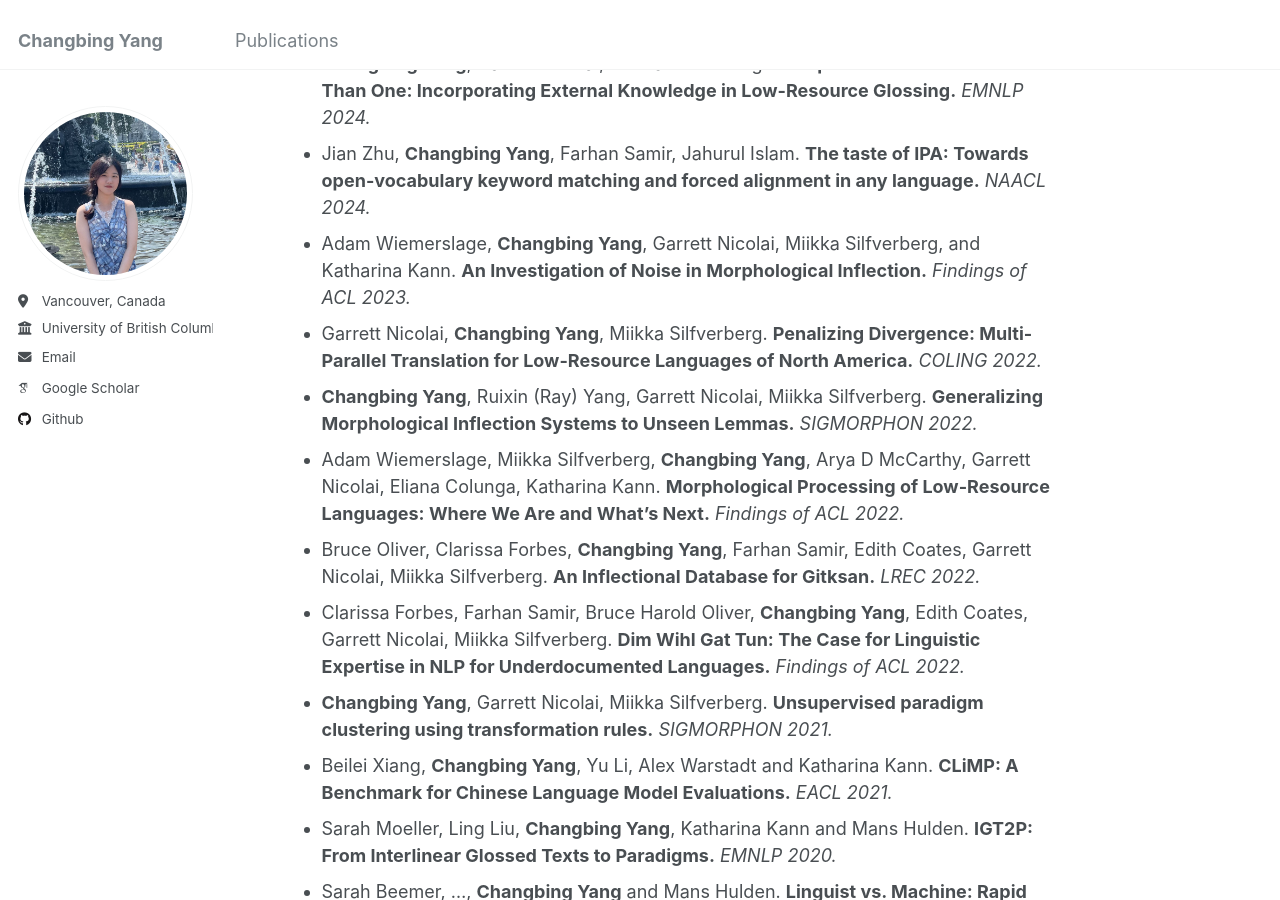
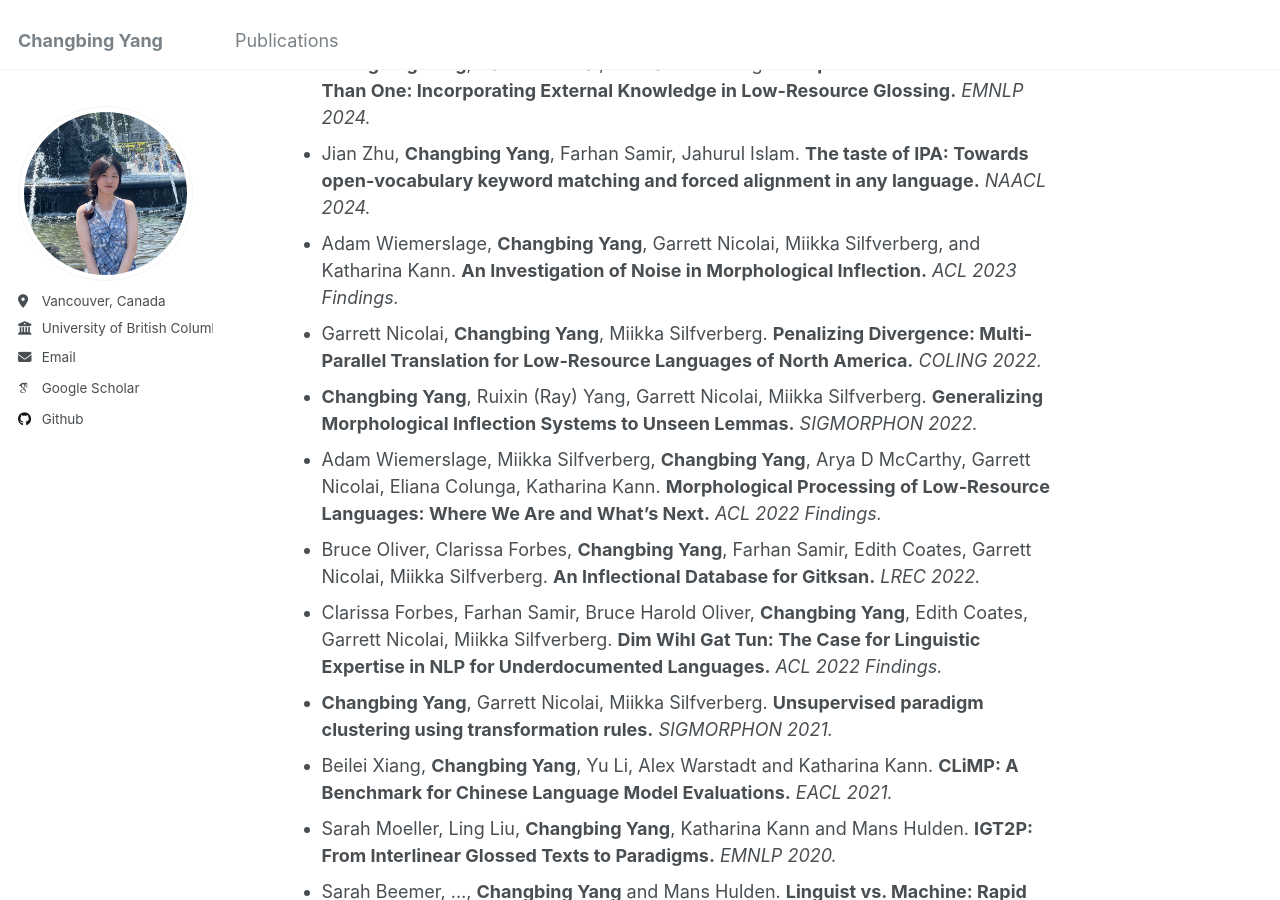
Before and after one commit to changbingY/changbingY.github.io, a Jekyll site: the page built from _pages/about.md, in a window 1280 px wide and 900 px high, scrolled down 1155 px. Built offline with Jekyll 4.4.1, drawn with Linux system fonts in a browser that asks for light colours; some web fonts are replaced.

```diff
--- a/_pages/about.md
+++ b/_pages/about.md
@@ -26,12 +26,12 @@ My research is at the intersection of linguistics and AI. My work mainly focuses
 - **Changbing Yang**, Patricia Anderson, Godfred Agyapong, Sarah Moeller. **Adaptability of NLP Annotation Tools for Linguistics.** *ComputEL-8, 2025.*
 - **Changbing Yang**, Garrett Nicolai, Miikka Silfverberg. **Multiple Sources are Better Than One: Incorporating External Knowledge in Low-Resource Glossing.** *EMNLP 2024.*
 - Jian Zhu, **Changbing Yang**, Farhan Samir, Jahurul Islam. **The taste of IPA: Towards open-vocabulary keyword matching and forced alignment in any language.** *NAACL 2024.*
-- Adam Wiemerslage, **Changbing Yang**, Garrett Nicolai, Miikka Silfverberg, and Katharina Kann. **An Investigation of Noise in Morphological Inflection.** *Findings of ACL 2023.*
+- Adam Wiemerslage, **Changbing Yang**, Garrett Nicolai, Miikka Silfverberg, and Katharina Kann. **An Investigation of Noise in Morphological Inflection.** *ACL 2023 Findings.*
 - Garrett Nicolai, **Changbing Yang**, Miikka Silfverberg. **Penalizing Divergence: Multi-Parallel Translation for Low-Resource Languages of North America.** *COLING 2022.*
 - **Changbing Yang**, Ruixin (Ray) Yang, Garrett Nicolai, Miikka Silfverberg. **Generalizing Morphological Inflection Systems to Unseen Lemmas.** *SIGMORPHON 2022.*
-- Adam Wiemerslage, Miikka Silfverberg, **Changbing Yang**, Arya D McCarthy, Garrett Nicolai, Eliana Colunga, Katharina Kann. **Morphological Processing of Low-Resource Languages: Where We Are and What's Next.** *Findings of ACL 2022.*
+- Adam Wiemerslage, Miikka Silfverberg, **Changbing Yang**, Arya D McCarthy, Garrett Nicolai, Eliana Colunga, Katharina Kann. **Morphological Processing of Low-Resource Languages: Where We Are and What's Next.** *ACL 2022 Findings.*
 - Bruce Oliver, Clarissa Forbes, **Changbing Yang**, Farhan Samir, Edith Coates, Garrett Nicolai, Miikka Silfverberg. **An Inflectional Database for Gitksan.** *LREC 2022.*
-- Clarissa Forbes, Farhan Samir, Bruce Harold Oliver, **Changbing Yang**, Edith Coates, Garrett Nicolai, Miikka Silfverberg. **Dim Wihl Gat Tun: The Case for Linguistic Expertise in NLP for Underdocumented Languages.** *Findings of ACL 2022.*
+- Clarissa Forbes, Farhan Samir, Bruce Harold Oliver, **Changbing Yang**, Edith Coates, Garrett Nicolai, Miikka Silfverberg. **Dim Wihl Gat Tun: The Case for Linguistic Expertise in NLP for Underdocumented Languages.** *ACL 2022 Findings.*
 - **Changbing Yang**, Garrett Nicolai, Miikka Silfverberg. **Unsupervised paradigm clustering using transformation rules.** *SIGMORPHON 2021.*
 - Beilei Xiang, **Changbing Yang**, Yu Li, Alex Warstadt and Katharina Kann. **CLiMP: A Benchmark for Chinese Language Model Evaluations.** *EACL 2021.*
 - Sarah Moeller, Ling Liu, **Changbing Yang**, Katharina Kann and Mans Hulden. **IGT2P: From Interlinear Glossed Texts to Paradigms.** *EMNLP 2020.*
```
